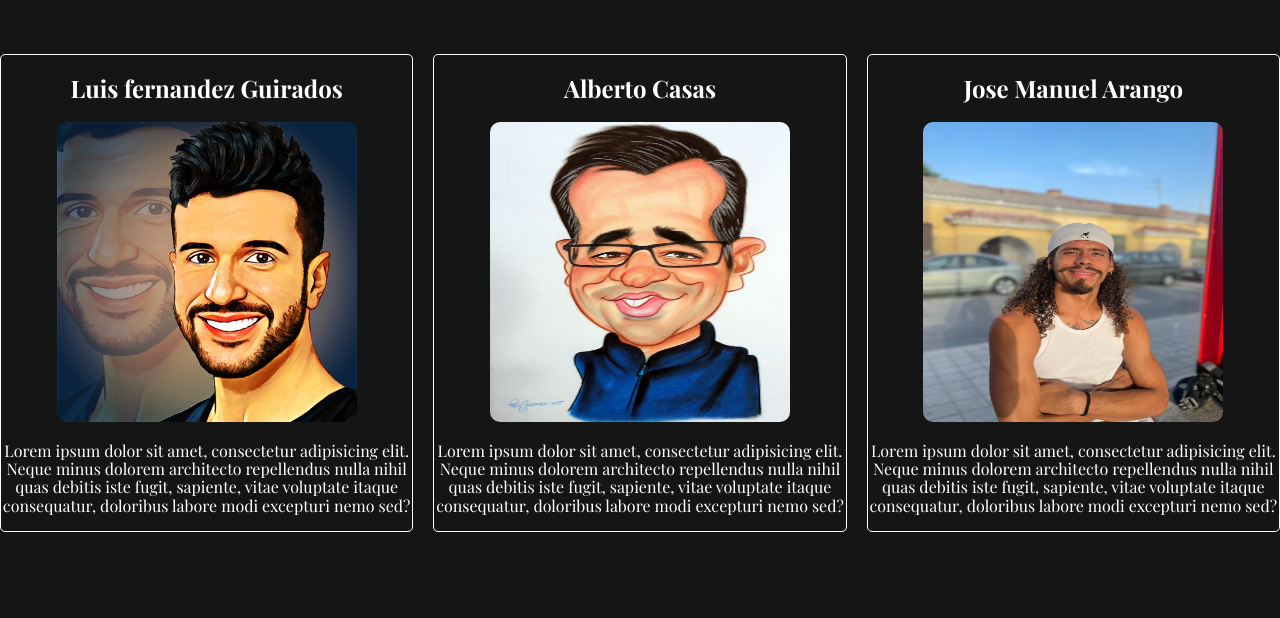
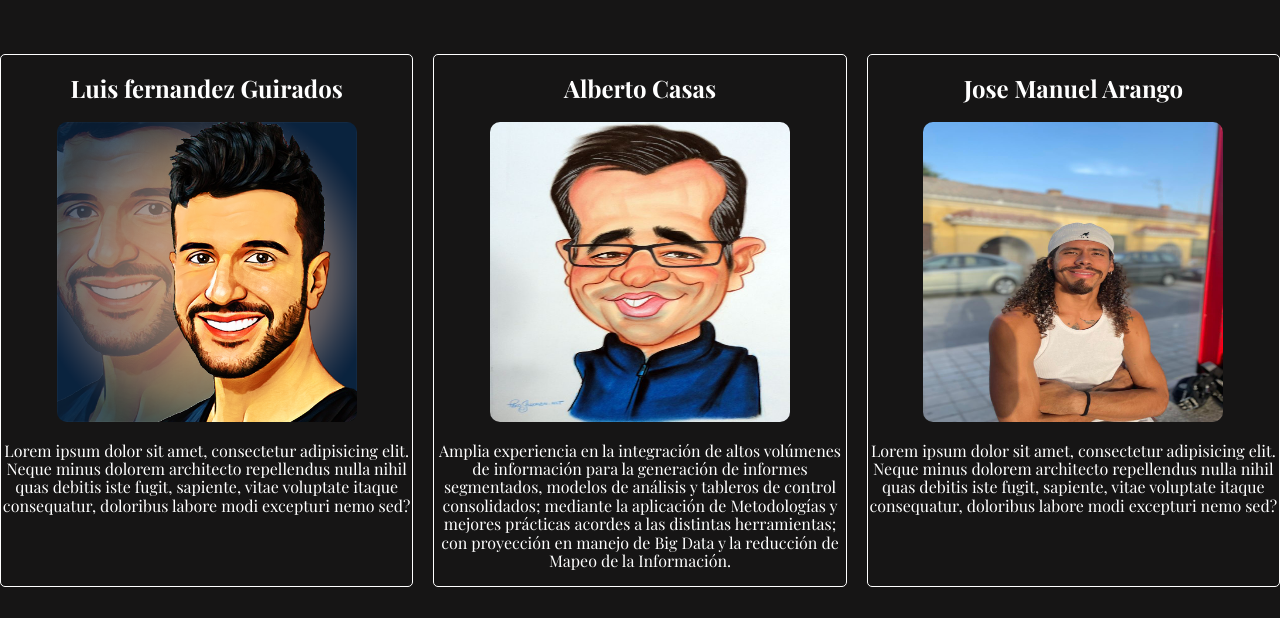
Before and after one commit to jose30-back/landing-page, a plain HTML site: page index.html in a window 1280 px wide. Shown: the part 182-800 px from the top of the page. Drawn offline with nearby package versions, Linux system fonts and the light colour scheme; a web font is replaced by a local one.

Commit message:
Perfil Experiencia

```diff
--- a/index.html
+++ b/index.html
@@ -50,10 +50,13 @@
           <img class="foto-2" src="imagenes/persona2.jpg" alt="foto integrante 2">
 
           <p>
-            Lorem ipsum dolor sit amet, consectetur adipisicing elit. Neque
-            minus dolorem architecto repellendus nulla nihil quas debitis iste
-            fugit, sapiente, vitae voluptate itaque consequatur, doloribus
-            labore modi excepturi nemo sed?
+            Amplia experiencia en la integración de altos
+            volúmenes de información para la generación de informes
+            segmentados, modelos de análisis y tableros de control
+            consolidados; mediante la aplicación de Metodologías y
+            mejores prácticas acordes a las distintas herramientas; con
+            proyección en manejo de Big Data y la reducción de Mapeo de
+            la Información.
           </p>
         </article>
 
```
